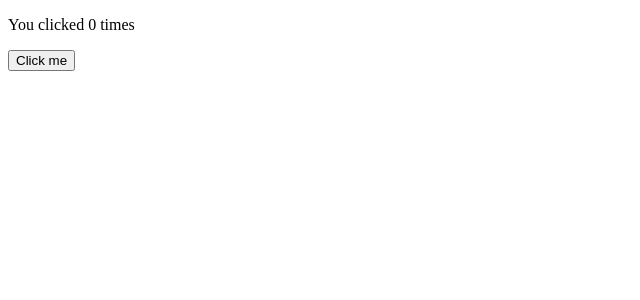
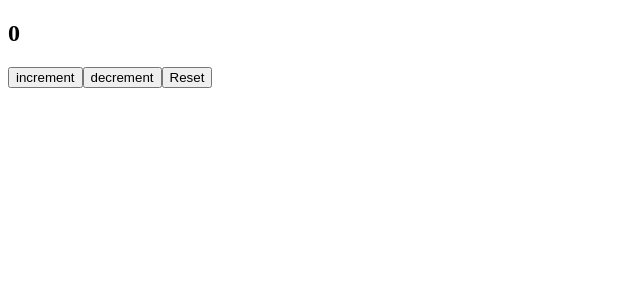
Before and after one commit to rishabh17-code/summer-internship-program, a React (Vite) app in the folder react/: page / in a window 1280 px wide. Shown: the top 300 px of the page, without its empty margins (0-640 px from the left). Built offline with nearby package versions, Linux system fonts and the light colour scheme.

Commit message:
usestate hook

```diff
--- a/react/src/hooks-state/usestate.jsx
+++ b/react/src/hooks-state/usestate.jsx
@@ -4,13 +4,30 @@
 
   const [count, setCount] = useState(0);
 
-  return (
-    <div>
-      <p>You clicked {count} times</p>
-      <button onClick={() => setCount(count + 1)}>
-        Click me
-      </button>
-    </div>
-  );
+  // return (
+  //   <div>
+  //     <p>You clicked {count} times</p>
+  //     <button onClick={() => setCount(count + 1)}>
+  //       Click me
+  //     </button>
+  //   </div>
+  // );
+  return(
+        <>
+            <h2>{count}</h2>
+
+            <button onClick={() => setCount(count + 1)}>
+                increment
+            </button>
+
+            <button onClick={() => setCount(count - 1)}>
+                decrement
+            </button>
+
+            <button onClick={() => setCount(0)}>
+                Reset
+            </button>
+        </>
+    );
 }
 export default Counter;
```
